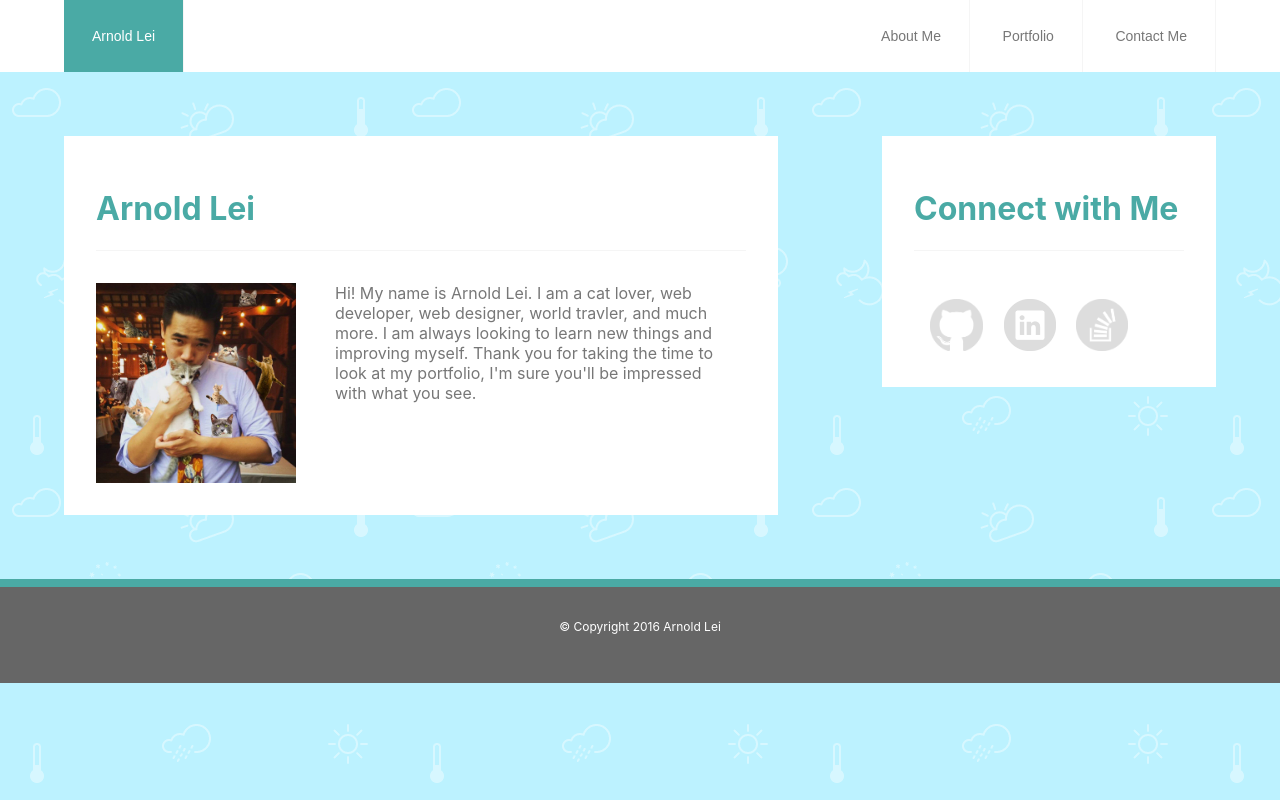
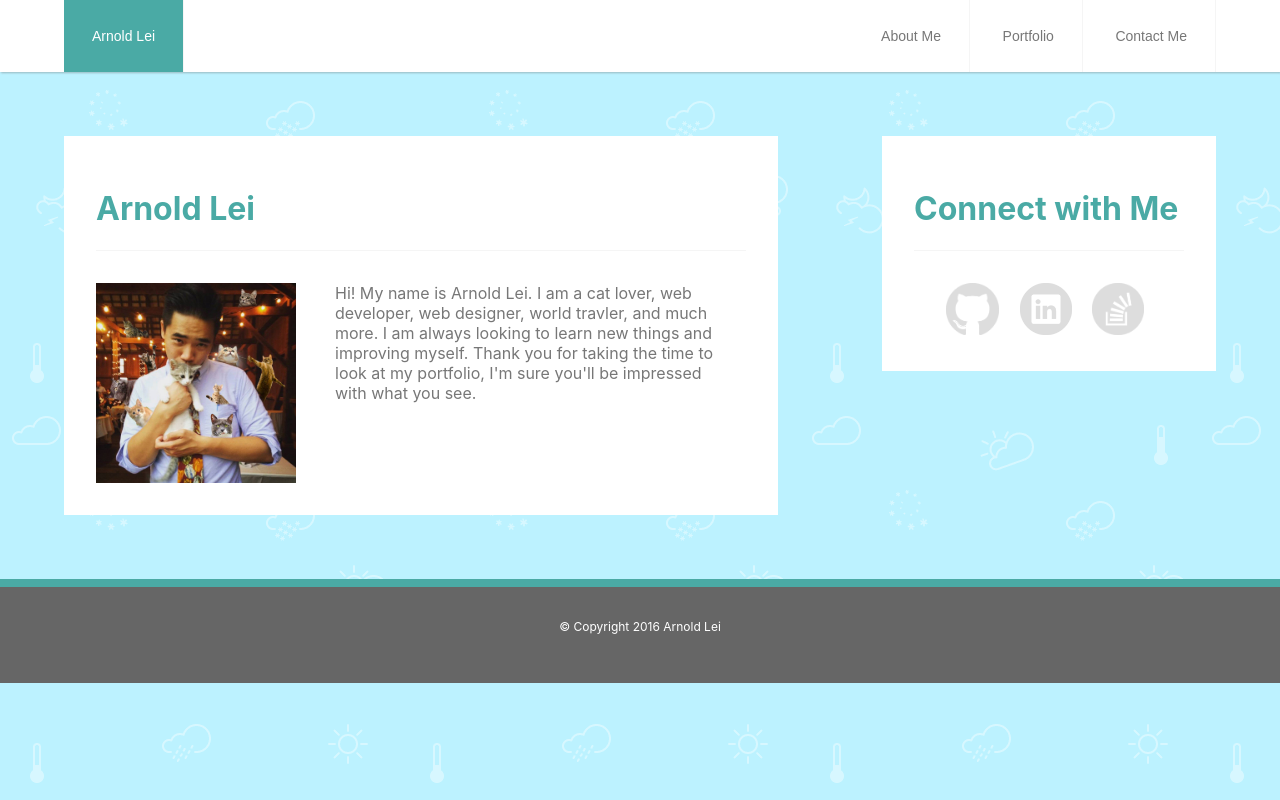
Before and after one commit to arnold-lei/basic-portfolio, a PHP site: page / in a window 1280 px wide. Run offline with PHP 8.4, Linux system fonts and the light colour scheme.

Commit message:
updated the style sheet

```diff
--- a/assets/css/style.css
+++ b/assets/css/style.css
@@ -36,17 +36,6 @@ a, a:hover, a:active, a:focus {
 p{
   margin-top: 0px;
 }
-.nav-button:hover {
-  background-color: #4aaaa5;
-  color: #fff;
-  text-decoration: none;
-}
- .nav-title:hover {
-  background-color: #fff;
-  color: #4aaaa5;
-  text-decoration: none;
-
- }
 
 .title{
   border-bottom: 1px solid #f5f5f5;
@@ -70,10 +59,11 @@ h1, h2, h3, h4, h5, h6{
   color:#4aaaa5;
 }
 .container {
-  background-image: url("../images/weather/weather.png");
+  /*background-image: url("../images/weather/weather.png");*/
   height:100%;
   position:relative;
   overflow: auto;
+  z-index: 1;
 }
 
 button{
@@ -90,14 +80,18 @@ button{
 }
 
 .nav{
-  box-shadow: 1px 0px 1px #888888;
+-webkit-box-shadow: 1px 1px 2px 0px rgba(102,102,102,0.41);
+-moz-box-shadow: 1px 1px 2px 0px rgba(102,102,102,0.41);
+box-shadow: 1px 1px 2px 0px rgba(102,102,102,0.41);
   background-color: #fff;
+  z-index: 2;
 }
 
 .nav-hearder{
   padding-right: 5%;
   padding-left: 5%;
   margin: 0px;
+
 }
 
 .nav-buttons{
@@ -109,6 +103,17 @@ button{
   color:#fff;
 }
 
+.nav-button:hover {
+  background-color: #4aaaa5;
+  color: #fff;
+  text-decoration: none;
+}
+ .nav-title:hover {
+  background-color: #fff;
+  color: #4aaaa5;
+  text-decoration: none;
+
+ }
 .about-me {
   width:650px ;
   float:left;
@@ -135,12 +140,13 @@ button{
 }
 
 #icon-panel{
-  padding: 0 0 0 1em;
+  margin:0 auto;
+  padding:0 0 0 2em;
+
 }
 
 .icon{
   height:52px;
-  margin-top: 1em;
   margin-right: .5em;
   margin-right: 1em;
 }
```
